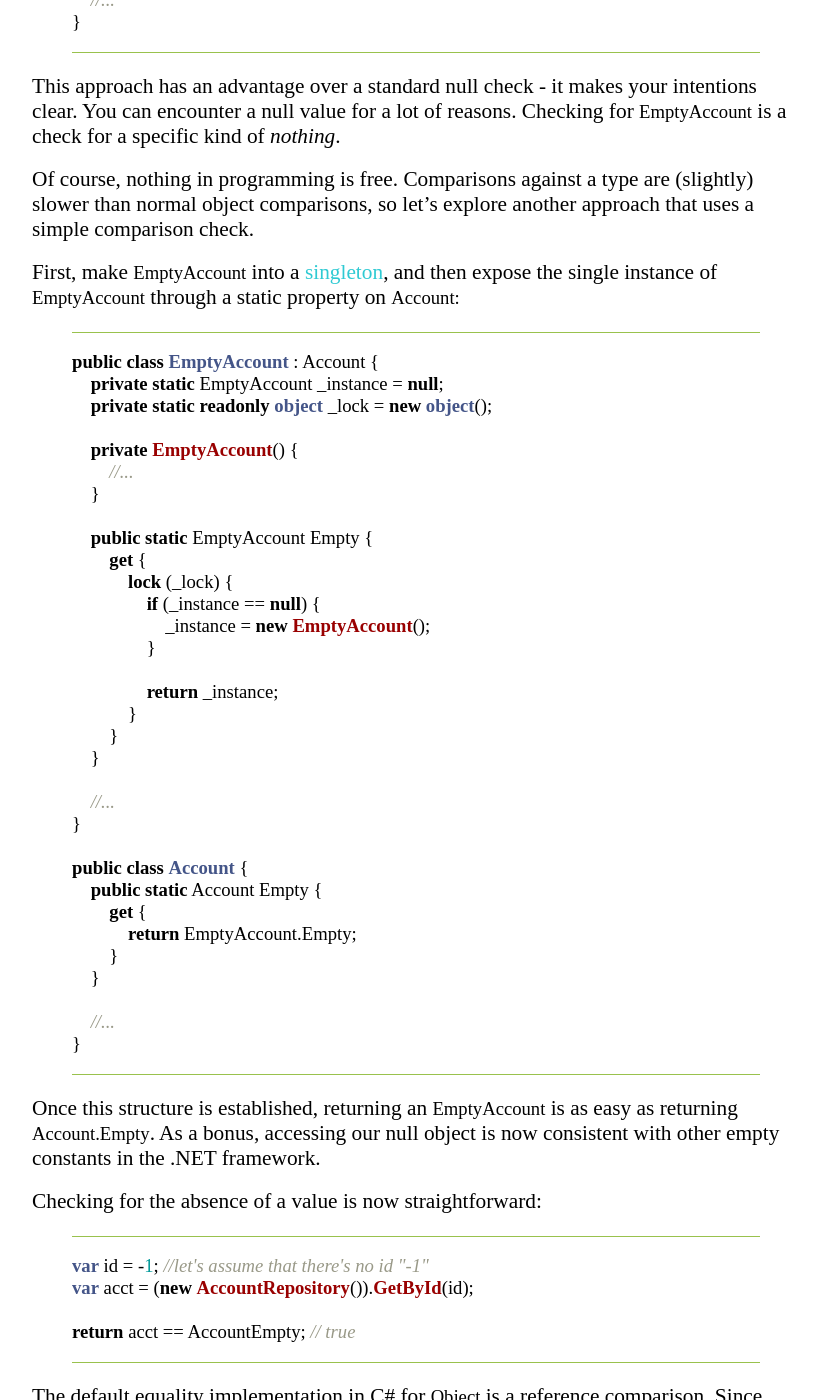
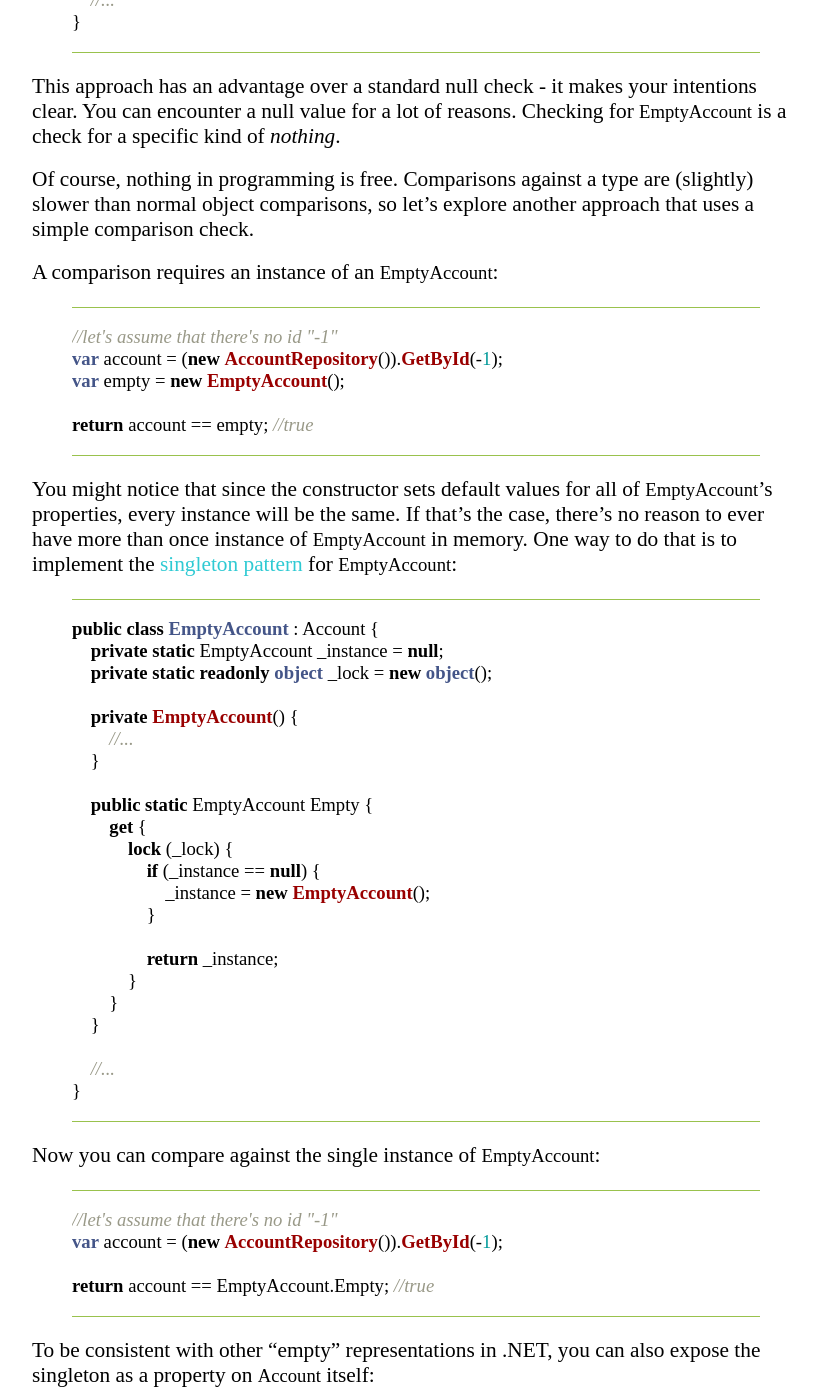
Before and after one commit to jtompkins/joshtompkins.com, a Jekyll site: the page built from _posts/2015-5-1-stop-returning-null.md, in a window 1280 px wide and 1400 px high, scrolled down 4565 px. Shown: the whole window, without its empty margins (224-1042 px from the left). Built offline with Jekyll 4.4.1, drawn with Linux system fonts in a browser that asks for light colours; nearby versions of some CDN libraries; some of the changed text lies outside the part shown.

Commit message:
Clarify singleton pattern. Add analytics code.

```diff
--- a/_layouts/default.html
+++ b/_layouts/default.html
@@ -75,5 +75,16 @@
         </div>
       </footer>
     </div>
+
+    <script>
+      (function(i,s,o,g,r,a,m){i['GoogleAnalyticsObject']=r;i[r]=i[r]||function(){
+      (i[r].q=i[r].q||[]).push(arguments)},i[r].l=1*new Date();a=s.createElement(o),
+      m=s.getElementsByTagName(o)[0];a.async=1;a.src=g;m.parentNode.insertBefore(a,m)
+      })(window,document,'script','//www.google-analytics.com/analytics.js','ga');
+
+      ga('create', 'UA-124270-3', 'auto');
+      ga('send', 'pageview');
+
+    </script>
   </body>
 </html>
--- a/_posts/2015-5-1-stop-returning-null.md
+++ b/_posts/2015-5-1-stop-returning-null.md
@@ -159,7 +159,17 @@ This approach has an advantage over a standard null check - it makes your intent
 
 Of course, nothing in programming is free. Comparisons against a type are (slightly) slower than normal object comparisons, so let's explore another approach that uses a simple comparison check.
 
-First, make `EmptyAccount` into a [singleton](http://csharpindepth.com/articles/general/singleton.aspx), and then expose the single instance of `EmptyAccount` through a static property on `Account:`
+A comparison requires an instance of an `EmptyAccount`:
+
+{% highlight C# %}
+//let's assume that there's no id "-1"
+var account = (new AccountRepository()).GetById(-1);
+var empty = new EmptyAccount();
+
+return account == empty; //true
+{% endhighlight %}
+
+You might notice that since the constructor sets default values for all of `EmptyAccount`'s properties, every instance will be the same. If that's the case, there's no reason to ever have more than once instance of `EmptyAccount` in memory. One way to do that is to implement the [singleton pattern](http://csharpindepth.com/articles/general/singleton.aspx) for `EmptyAccount`:
 
 {% highlight c# %}
 public class EmptyAccount : Account {
@@ -184,7 +194,20 @@ public class EmptyAccount : Account {
 
     //...
 }
+{% endhighlight %}
 
+Now you can compare against the single instance of `EmptyAccount`:
+
+{% highlight C# %}
+//let's assume that there's no id "-1"
+var account = (new AccountRepository()).GetById(-1);
+
+return account == EmptyAccount.Empty; //true
+{% endhighlight %}
+
+To be consistent with other "empty" representations in .NET, you can also expose the singleton as a property on `Account` itself:
+
+{% highlight c# %}
 public class Account {
     public static Account Empty {
         get {
@@ -196,15 +219,12 @@ public class Account {
 }
 {% endhighlight %}
 
-Once this structure is established, returning an `EmptyAccount` is as easy as returning `Account.Empty`. As a bonus, accessing our null object is now consistent with other empty constants in the .NET framework.
-
-Checking for the absence of a value is now straightforward:
 
 {% highlight c# %}
-var id = -1; //let's assume that there's no id "-1"
-var acct = (new AccountRepository()).GetById(id);
+//let's assume that there's no id "-1"
+var account = (new AccountRepository()).GetById(-1);
 
-return acct == AccountEmpty; // true
+return acct == Account.Empty; // true
 {% endhighlight %}
 
 The default equality implementation in C# for `Object` is a reference comparison. Since there's only one instance of `EmptyAccount`, comparing two references to `Account.Empty` will always evaluate to `true`.
@@ -264,3 +284,5 @@ Now you know how to avoid returning null, and, of course, knowing is half the ba
 What you do now is up to you, but remember this: every avoided NRE makes the world a better place.
 
 You want to make the world a better place, right?
+
+*This post was inspired by [Nothing is Something](https://www.youtube.com/watch?v=9lv2lBq6x4A), a talk by the great [Sandi Metz](http://www.sandimetz.com/). Thank you to Sam Julien, Jared Pinchot, and Kris Vitt for reviewing the content, and to Malena Summers for reviewing the style and tone.*
```
